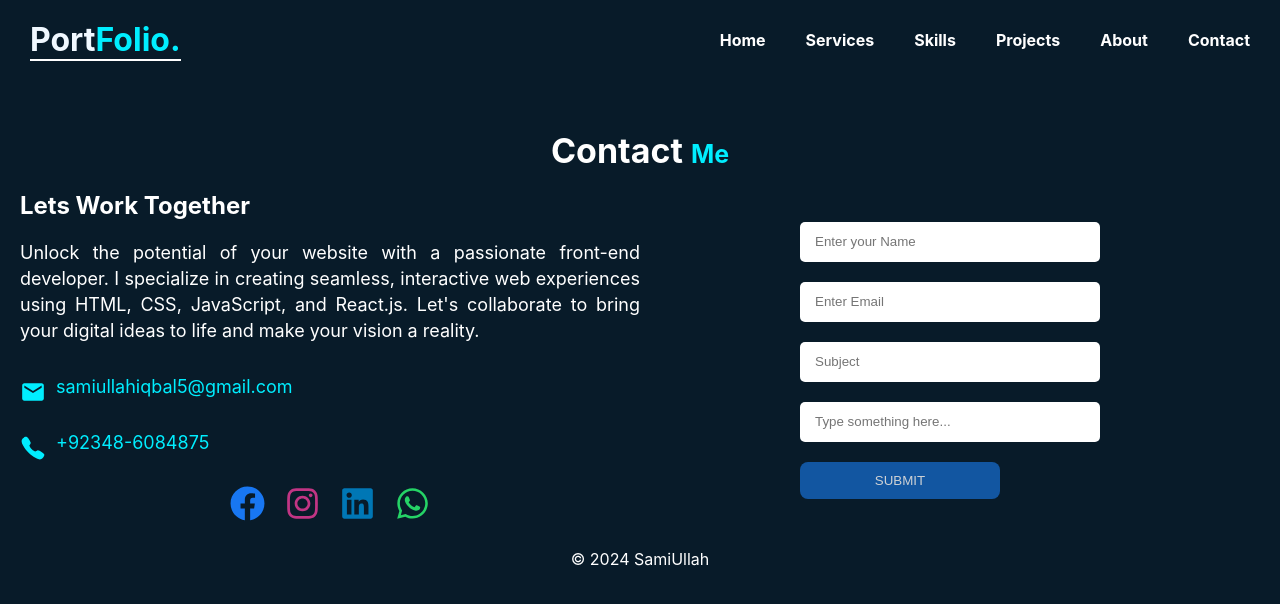
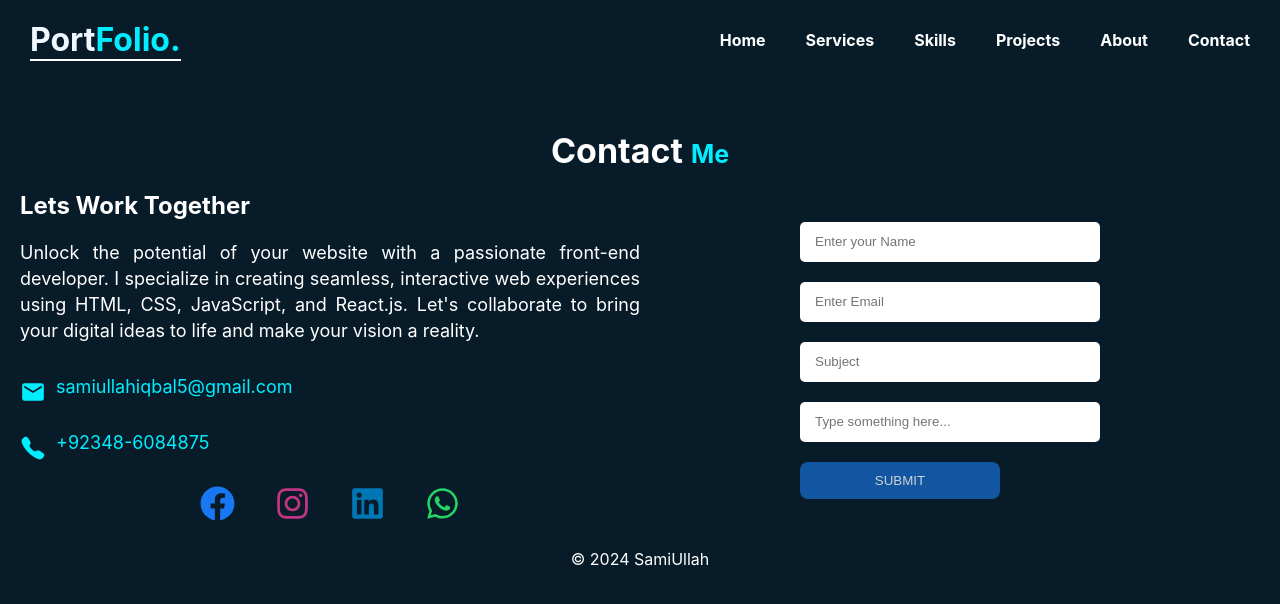
Before and after one commit to SamiUllah928/portfolio-frontend, a React (Create React App) app: page /contact in a window 1280 px wide. Shown: the top 604 px of the page. Built offline with nearby package versions, Linux system fonts and the light colour scheme.

Commit message:
commited

```diff
--- a/src/App.css
+++ b/src/App.css
@@ -92,6 +92,14 @@ h4 {
   justify-content: center;
   gap: 20px;
   font-size: 35px;
+}
+.icons a {
+  /* display: inline-block; */
+  margin: 0 10px;
+  transition: transform 0.3s ease;
+}
+.icons a:hover {
+  transform: scale(1.2);
 }
 .facebook {
   color: #1877f2;
@@ -219,6 +227,10 @@ img:hover {
   width: 280px;
   border: 2px solid aqua;
   padding: 10px;
+}
+.cardOne.animate {
+  opacity: 1;
+  transform: translateY(0);
 }
 .cards-icon {
   color: var(--color-aqua);
--- a/src/components/HeroSection.jsx
+++ b/src/components/HeroSection.jsx
@@ -38,7 +38,7 @@ export default function HeroSection() {
             <FaWhatsapp className="whatsapp" />
           </a>
         </div>
-        <a href="Samiullah cv.pdf" download>
+        <a href="SAMIULLAH Front-end.pdf" download>
           <button id="download-cv">Download CV</button>
         </a>
       </div>
```
Also changed, not shown: 2 other files (tests, documents, lock files or other folders).
